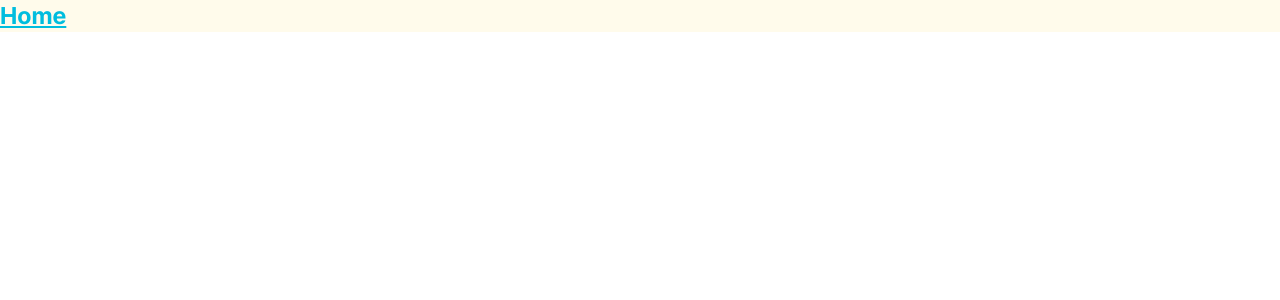
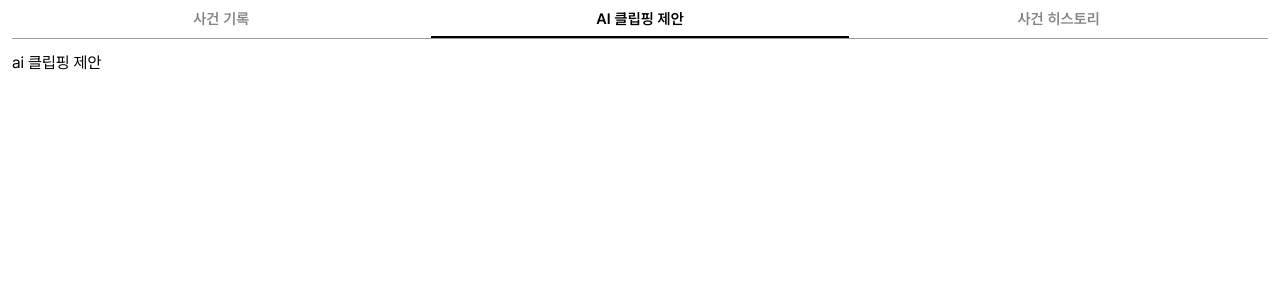
Before and after one commit to gustn99/ai-lex-web, a React (Vite) app: page / in a window 1280 px wide. Shown: the top 300 px of the page. Built offline with nearby package versions, Linux system fonts and the light colour scheme.

Commit message:
feat: 탭 컴포넌트 구현

```diff
--- /dev/null
+++ b/src/components/clipping-temp/ClippingTabs.tsx
@@ -0,0 +1,29 @@
+import { useState } from 'react';
+import TabList from '../common/TabBar';
+import TabPanel from '../common/TabPanel';
+
+const tabs = [
+	{ label: 'files', value: '사건 기록' },
+	{ label: 'ai-suggestion', value: 'AI 클립핑 제안' },
+	{ label: 'history', value: '사건 히스토리' },
+];
+
+export default function ClippingTabs() {
+	const [activeTab, setActiveTab] = useState(tabs[1].label);
+
+	return (
+		<div className="px-3">
+			<TabList tabs={tabs} activeTab={activeTab} onClick={(tab) => setActiveTab(tab)} />
+
+			<TabPanel label={tabs[0].label} activeTab={activeTab}>
+				사건 기록
+			</TabPanel>
+			<TabPanel label={tabs[1].label} activeTab={activeTab}>
+				ai 클립핑 제안
+			</TabPanel>
+			<TabPanel label={tabs[2].label} activeTab={activeTab}>
+				사건 히스토리
+			</TabPanel>
+		</div>
+	);
+}
--- /dev/null
+++ b/src/components/common/TabBar.tsx
@@ -0,0 +1,36 @@
+import clsx from 'clsx';
+
+export interface Tab {
+	label: string;
+	value: string;
+}
+
+export interface TabListProps {
+	tabs: Tab[];
+	activeTab: string; // label
+	onClick: (tab: string) => void;
+}
+
+export default function TabList({ tabs, activeTab, onClick }: TabListProps) {
+	const activeDivider = 'before:absolute before:inset-0 before:border-b-2 before:border-label-strong';
+
+	return (
+		<div className="text-body-02-normal flex font-semibold">
+			{tabs.map(({ label, value }) => {
+				const isActive = label === activeTab;
+				return (
+					<button
+						key={label}
+						onClick={() => onClick(label)}
+						className={clsx(
+							'border-interaction-inactive relative flex-1 border-b py-2',
+							isActive ? `text-label-strong ${activeDivider}` : 'text-label-alternative',
+						)}
+					>
+						{value}
+					</button>
+				);
+			})}
+		</div>
+	);
+}
--- /dev/null
+++ b/src/components/common/TabPanel.tsx
@@ -0,0 +1,15 @@
+export interface TabPanelProps {
+	label: string;
+	activeTab: string;
+	children: React.ReactNode;
+}
+
+export default function TabPanel({ label, activeTab, children }: TabPanelProps) {
+	const isActive = label === activeTab;
+
+	return (
+		<div hidden={!isActive} className="h-full w-full pt-3">
+			{isActive && children}
+		</div>
+	);
+}
--- a/src/pages/Home/Home.tsx
+++ b/src/pages/Home/Home.tsx
@@ -1,3 +1,9 @@
+import ClippingTabs from '@/components/clipping-temp/ClippingTabs';
+
 export default function Home() {
-	return <div className="text-accent-background-cyan bg-amber-50 text-2xl font-bold underline">Home</div>;
+	return (
+		<div>
+			<ClippingTabs />
+		</div>
+	);
 }
```
